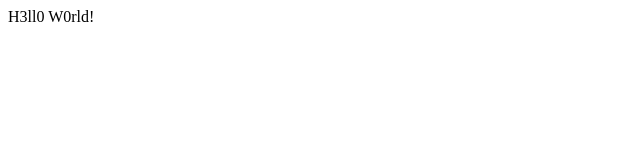
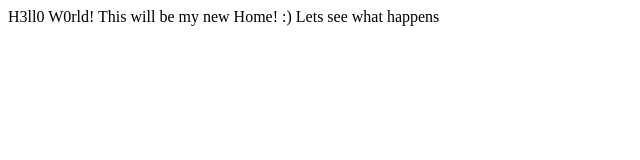
Before and after one commit to Sn0wF0x/F0xSp4ce, a plain HTML site: page index.html in a window 1280 px wide. Shown: the whole page, without its empty margins (0-640 px from the left). Drawn offline with Linux system fonts and the light colour scheme.

Commit message:
Update index.html

```diff
--- a/index.html
+++ b/index.html
@@ -5,5 +5,9 @@
 
 H3ll0 W0rld!
 
+This will be my new Home! :)
+
+Lets see what happens
+
 </body>
 </html>
```
